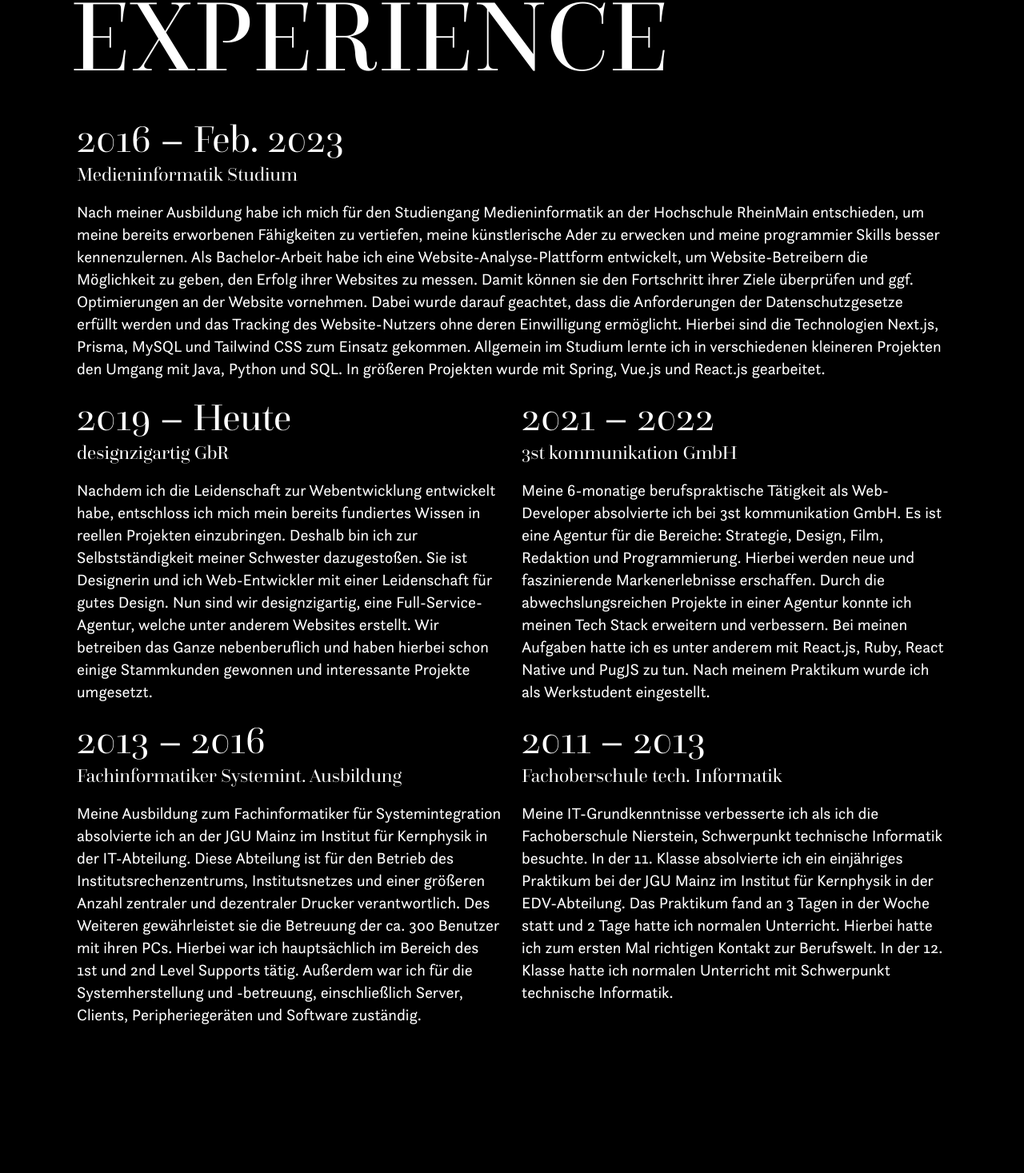
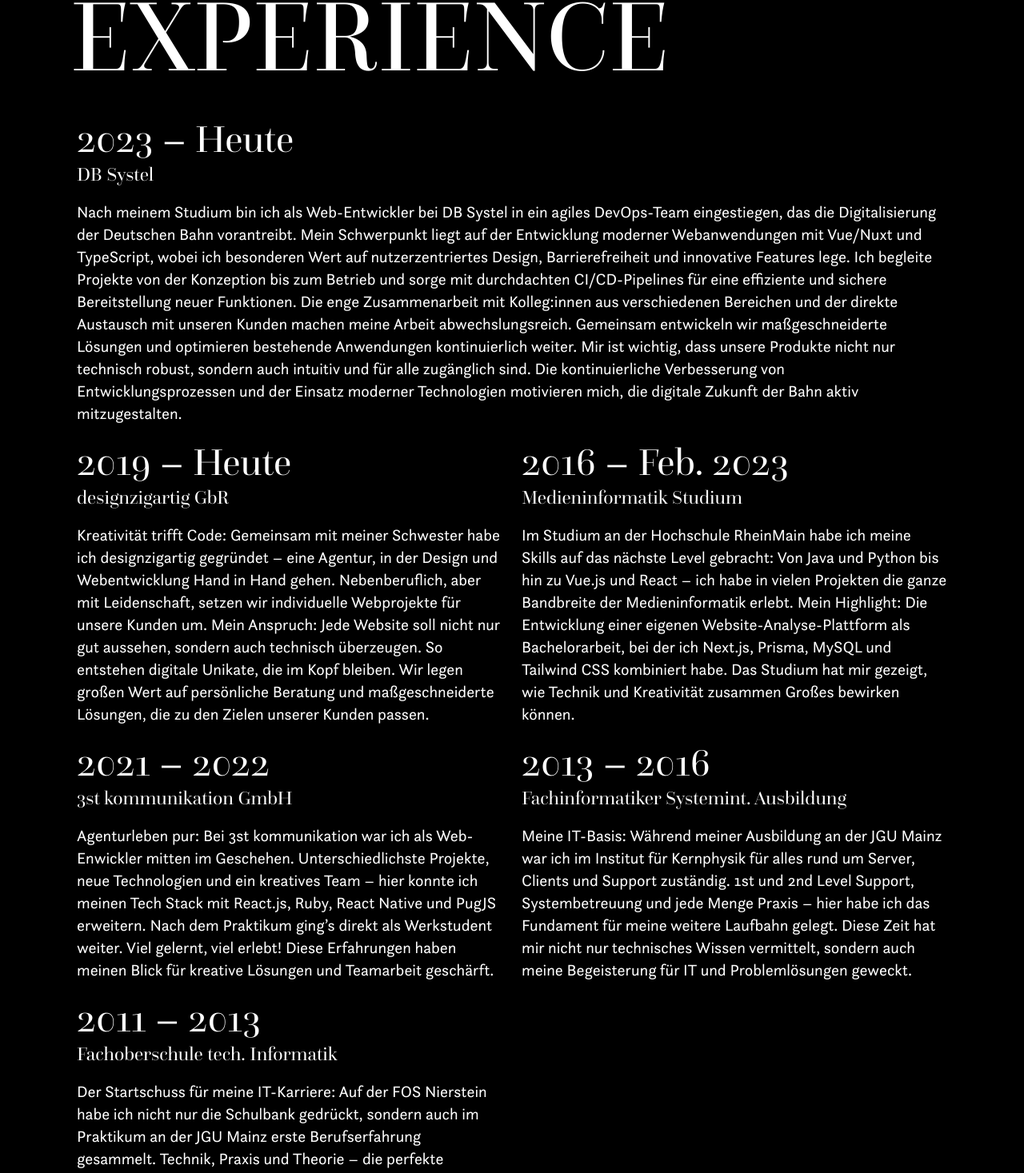
Before and after one commit to Flojan/portfolio, a Vue app: page / in a window 1280 px wide. Shown: the part 2773-4240 px from the top of the page at 80% size. Built offline with nearby package versions, Linux system fonts and the light colour scheme.

Commit message:
Experience updated

```diff
--- a/src/views/Experience.vue
+++ b/src/views/Experience.vue
@@ -7,24 +7,25 @@
     </div>
     <div class="grid grid-cols-1 gap-6">
       <div class="pb-8 lg:pb-0">
-        <h3 class="text-3xl md:text-5xl pb-1">2016 – Feb. 2023</h3>
-        <h4 class="text-xl md:text-2xl pb-4">Medieninformatik Studium</h4>
+        <h3 class="text-3xl md:text-5xl pb-1">2023 – Heute</h3>
+        <h4 class="text-xl md:text-2xl pb-4">DB Systel</h4>
         <p class="text-xl">
-          Nach meiner Ausbildung habe ich mich für den Studiengang
-          Medieninformatik an der Hochschule RheinMain entschieden, um meine
-          bereits erworbenen Fähigkeiten zu vertiefen, meine künstlerische Ader
-          zu erwecken und meine programmier Skills besser kennenzulernen. Als
-          Bachelor-Arbeit habe ich eine Website-Analyse-Plattform entwickelt, um
-          Website-Betreibern die Möglichkeit zu geben, den Erfolg ihrer Websites
-          zu messen. Damit können sie den Fortschritt ihrer Ziele überprüfen und
-          ggf. Optimierungen an der Website vornehmen. Dabei wurde darauf
-          geachtet, dass die Anforderungen der Datenschutzgesetze erfüllt werden
-          und das Tracking des Website-Nutzers ohne deren Einwilligung
-          ermöglicht. Hierbei sind die Technologien Next.js, Prisma, MySQL und
-          Tailwind CSS zum Einsatz gekommen. Allgemein im Studium lernte ich in
-          verschiedenen kleineren Projekten den Umgang mit Java, Python und SQL.
-          In größeren Projekten wurde mit Spring, Vue.js und React.js
-          gearbeitet.
+          Nach meinem Studium bin ich als Web-Entwickler bei DB Systel in ein
+          agiles DevOps-Team eingestiegen, das die Digitalisierung der Deutschen
+          Bahn vorantreibt. Mein Schwerpunkt liegt auf der Entwicklung moderner
+          Webanwendungen mit Vue/Nuxt und TypeScript, wobei ich besonderen Wert
+          auf nutzerzentriertes Design, Barrierefreiheit und innovative Features
+          lege. Ich begleite Projekte von der Konzeption bis zum Betrieb und
+          sorge mit durchdachten CI/CD-Pipelines für eine effiziente und sichere
+          Bereitstellung neuer Funktionen. Die enge Zusammenarbeit mit
+          Kolleg:innen aus verschiedenen Bereichen und der direkte Austausch mit
+          unseren Kunden machen meine Arbeit abwechslungsreich. Gemeinsam
+          entwickeln wir maßgeschneiderte Lösungen und optimieren bestehende
+          Anwendungen kontinuierlich weiter. Mir ist wichtig, dass unsere
+          Produkte nicht nur technisch robust, sondern auch intuitiv und für
+          alle zugänglich sind. Die kontinuierliche Verbesserung von
+          Entwicklungsprozessen und der Einsatz moderner Technologien motivieren
+          mich, die digitale Zukunft der Bahn aktiv mitzugestalten.
         </p>
       </div>
       <div class="grid grid-cols-1 lg:grid-cols-2 gap-6">
@@ -32,30 +33,41 @@
           <h3 class="text-3xl md:text-5xl pb-1">2019 – Heute</h3>
           <h4 class="text-xl md:text-2xl pb-4">designzigartig GbR</h4>
           <p class="text-xl">
-            Nachdem ich die Leidenschaft zur Webentwicklung entwickelt habe,
-            entschloss ich mich mein bereits fundiertes Wissen in reellen
-            Projekten einzubringen. Deshalb bin ich zur Selbstständigkeit meiner
-            Schwester dazugestoßen. Sie ist Designerin und ich Web-Entwickler
-            mit einer Leidenschaft für gutes Design. Nun sind wir
-            designzigartig, eine Full-Service-Agentur, welche unter anderem
-            Websites erstellt. Wir betreiben das Ganze nebenberuflich und haben
-            hierbei schon einige Stammkunden gewonnen und interessante Projekte
-            umgesetzt.
+            Kreativität trifft Code: Gemeinsam mit meiner Schwester habe ich
+            designzigartig gegründet – eine Agentur, in der Design und
+            Webentwicklung Hand in Hand gehen. Nebenberuflich, aber mit
+            Leidenschaft, setzen wir individuelle Webprojekte für unsere Kunden
+            um. Mein Anspruch: Jede Website soll nicht nur gut aussehen, sondern
+            auch technisch überzeugen. So entstehen digitale Unikate, die im
+            Kopf bleiben. Wir legen großen Wert auf persönliche Beratung und
+            maßgeschneiderte Lösungen, die zu den Zielen unserer Kunden passen.
+          </p>
+        </div>
+        <div class="pb-8 lg:pb-0">
+          <h3 class="text-3xl md:text-5xl pb-1">2016 – Feb. 2023</h3>
+          <h4 class="text-xl md:text-2xl pb-4">Medieninformatik Studium</h4>
+          <p class="text-xl">
+            Im Studium an der Hochschule RheinMain habe ich meine Skills auf das
+            nächste Level gebracht: Von Java und Python bis hin zu Vue.js und
+            React – ich habe in vielen Projekten die ganze Bandbreite der
+            Medieninformatik erlebt. Mein Highlight: Die Entwicklung einer
+            eigenen Website-Analyse-Plattform als Bachelorarbeit, bei der ich
+            Next.js, Prisma, MySQL und Tailwind CSS kombiniert habe. Das Studium
+            hat mir gezeigt, wie Technik und Kreativität zusammen Großes
+            bewirken können.
           </p>
         </div>
         <div class="pb-8 lg:pb-0">
           <h3 class="text-3xl md:text-5xl pb-1">2021 – 2022</h3>
           <h4 class="text-xl md:text-2xl pb-4">3st kommunikation GmbH</h4>
           <p class="text-xl">
-            Meine 6-monatige berufspraktische Tätigkeit als Web-Developer
-            absolvierte ich bei 3st kommunikation GmbH. Es ist eine Agentur für
-            die Bereiche: Strategie, Design, Film, Redaktion und Programmierung.
-            Hierbei werden neue und faszinierende Markenerlebnisse erschaffen.
-            Durch die abwechslungsreichen Projekte in einer Agentur konnte ich
-            meinen Tech Stack erweitern und verbessern. Bei meinen Aufgaben
-            hatte ich es unter anderem mit React.js, Ruby, React Native und
-            PugJS zu tun. Nach meinem Praktikum wurde ich als Werkstudent
-            eingestellt.
+            Agenturleben pur: Bei 3st kommunikation war ich als Web-Enwickler
+            mitten im Geschehen. Unterschiedlichste Projekte, neue Technologien
+            und ein kreatives Team – hier konnte ich meinen Tech Stack mit
+            React.js, Ruby, React Native und PugJS erweitern. Nach dem Praktikum
+            ging’s direkt als Werkstudent weiter. Viel gelernt, viel erlebt!
+            Diese Erfahrungen haben meinen Blick für kreative Lösungen und
+            Teamarbeit geschärft.
           </p>
         </div>
         <div class="pb-8 lg:pb-0">
@@ -64,16 +76,13 @@
             Fachinformatiker Systemint. Ausbildung
           </h4>
           <p class="text-xl">
-            Meine Ausbildung zum Fachinformatiker für Systemintegration
-            absolvierte ich an der JGU Mainz im Institut für Kernphysik in der
-            IT-Abteilung. Diese Abteilung ist für den Betrieb des
-            Institutsrechenzentrums, Institutsnetzes und einer größeren Anzahl
-            zentraler und dezentraler Drucker verantwortlich. Des Weiteren
-            gewährleistet sie die Betreuung der ca. 300 Benutzer mit ihren PCs.
-            Hierbei war ich hauptsächlich im Bereich des 1st und 2nd Level
-            Supports tätig. Außerdem war ich für die Systemherstellung und
-            -betreuung, einschließlich Server, Clients, Peripheriegeräten und
-            Software zuständig.
+            Meine IT-Basis: Während meiner Ausbildung an der JGU Mainz war ich
+            im Institut für Kernphysik für alles rund um Server, Clients und
+            Support zuständig. 1st und 2nd Level Support, Systembetreuung und
+            jede Menge Praxis – hier habe ich das Fundament für meine weitere
+            Laufbahn gelegt. Diese Zeit hat mir nicht nur technisches Wissen
+            vermittelt, sondern auch meine Begeisterung für IT und
+            Problemlösungen geweckt.
           </p>
         </div>
         <div class="pb-8 lg:pb-0">
@@ -82,14 +91,12 @@
             Fachoberschule tech. Informatik
           </h4>
           <p class="text-xl">
-            Meine IT-Grundkenntnisse verbesserte ich als ich die Fachoberschule
-            Nierstein, Schwerpunkt technische Informatik besuchte. In der 11.
-            Klasse absolvierte ich ein einjähriges Praktikum bei der JGU Mainz
-            im Institut für Kernphysik in der EDV-Abteilung. Das Praktikum fand
-            an 3 Tagen in der Woche statt und 2 Tage hatte ich normalen
-            Unterricht. Hierbei hatte ich zum ersten Mal richtigen Kontakt zur
-            Berufswelt. In der 12. Klasse hatte ich normalen Unterricht mit
-            Schwerpunkt technische Informatik.
+            Der Startschuss für meine IT-Karriere: Auf der FOS Nierstein habe
+            ich nicht nur die Schulbank gedrückt, sondern auch im Praktikum an
+            der JGU Mainz erste Berufserfahrung gesammelt. Technik, Praxis und
+            Theorie – die perfekte Mischung für meinen Weg in die IT. Diese Zeit
+            hat mein Interesse an Informatik nachhaltig gestärkt und meinen
+            weiteren Weg geprägt.
           </p>
         </div>
       </div>
```
